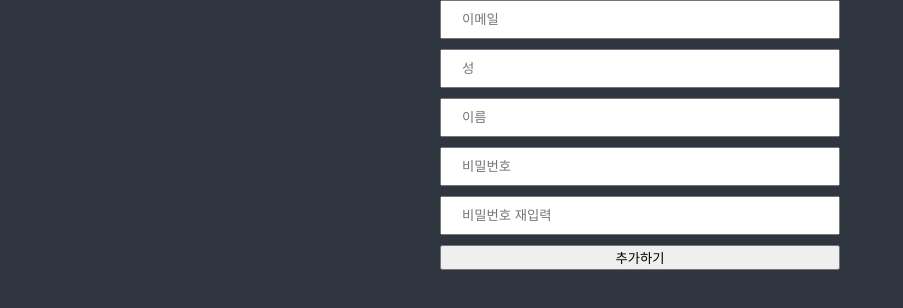
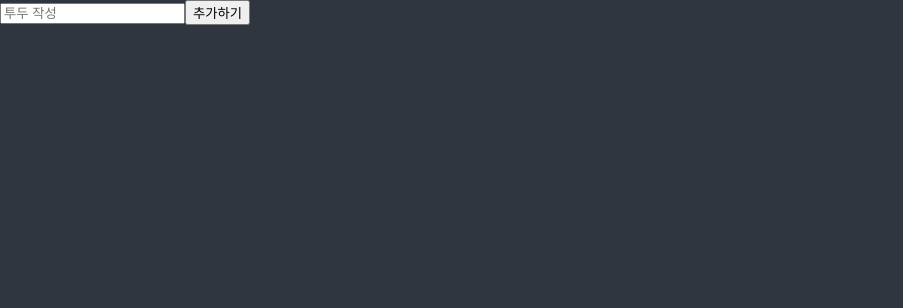
Before and after one commit to mocking-tiger/todo-list, a React (Create React App) app: page / in a window 1280 px wide. Shown: the top 308 px of the page, without its empty margins (0-903 px from the left). Built offline with nearby package versions, Linux system fonts and the light colour scheme; a web font is replaced by a local one.

Commit message:
chore: react-hook-form recap

```diff
--- a/src/ToDoList.tsx
+++ b/src/ToDoList.tsx
@@ -1,138 +1,162 @@
-// import { FormEvent, useState } from "react";
 import { useForm } from "react-hook-form";
-import styled from "styled-components";
 
-interface ISpanMessage {
-  $isMessage?: string;
+interface IForm {
+  toDo: string;
 }
 
-interface IFormData {
-  firstName: string;
-  lastName: string;
-  email: string;
-  password: string;
-  passwordRepeat: string;
-  extraError: string;
-}
+export default function ToDoList() {
+  const { register, handleSubmit, setValue } = useForm<IForm>();
 
-const Div = styled.div`
-  width: 400px;
-  margin: 0 auto;
-`;
-
-const Form = styled.form`
-  display: flex;
-  flex-direction: column;
-  gap: 10px;
-`;
-
-const Input = styled.input`
-  width: 100%;
-  padding: 10px 20px;
-  display: block;
-`;
-
-const Span = styled.span<ISpanMessage>`
-  margin-top: 5px;
-  display: ${(props) => (props.$isMessage === "" ? "none" : "block")};
-`;
-
-// 스타일드 컴포넌트 영역 끝
-
-export default function ToDoList() {
-  const {
-    register,
-    handleSubmit,
-    formState: { errors },
-    setError,
-  } = useForm<IFormData>();
-
-  const onValid = (data: IFormData) => {
-    //console.log(data);
-    if (data.password !== data.passwordRepeat) {
-      setError(
-        "passwordRepeat",
-        { message: "비밀번호가 일치하지 않습니다." },
-        { shouldFocus: true }
-      );
-    }
-    // setError("extraError", { message: "서버에러" });
+  const onSubmit = (data: IForm) => {
+    console.log("add to do", data.toDo);
+    setValue("toDo", "");
   };
 
   return (
-    <Div>
-      <Form onSubmit={handleSubmit(onValid)}>
-        <div>
-          <Input
-            type="email"
-            {...register("email", {
-              required: "이메일을 입력해주세요.",
-              pattern: {
-                value: /^[A-Za-z0-9@.]+$/,
-                message: "이메일은 영문대소문자, 숫자만 가능합니다.",
-              },
-            })}
-            placeholder="이메일"
-          />
-          <Span $isMessage={errors?.email?.message || ""}>
-            {errors?.email?.message}
-          </Span>
-        </div>
-        <div>
-          <Input
-            {...register("firstName", { required: "성을 입력해주세요." })}
-            placeholder="성"
-          />
-          <Span $isMessage={errors?.firstName?.message || ""}>
-            {errors?.firstName?.message}
-          </Span>
-        </div>
-        <div>
-          <Input
-            {...register("lastName", {
-              required: "이름을 입력해주세요.",
-              validate: {
-                noCriminal: (value) =>
-                  value.includes("범죄자")
-                    ? "범죄자는 가입할 수 없습니다."
-                    : true,
-              },
-            })}
-            placeholder="이름"
-          />
-          <Span $isMessage={errors?.lastName?.message || ""}>
-            {errors?.lastName?.message}
-          </Span>
-        </div>
-        <div>
-          <Input
-            {...register("password", {
-              required: "비밀번호를 입력해주세요.",
-              minLength: {
-                value: 6,
-                message: "비밀번호는 여섯글자 이상 입력해주세요.",
-              },
-            })}
-            placeholder="비밀번호"
-          />
-          <Span $isMessage={errors?.password?.message || ""}>
-            {errors?.password?.message}
-          </Span>
-        </div>
-        <div>
-          <Input
-            {...register("passwordRepeat", {
-              required: "비밀번호를 한번 더 입력해주세요.",
-            })}
-            placeholder="비밀번호 재입력"
-          />
-          <Span $isMessage={errors?.passwordRepeat?.message || ""}>
-            {errors?.passwordRepeat?.message}
-          </Span>
-        </div>
+    <div>
+      <form onSubmit={handleSubmit(onSubmit)}>
+        <input
+          {...register("toDo", {
+            required: "To Do를 작성해주세요.",
+          })}
+          placeholder="투두 작성"
+        />
         <button>추가하기</button>
-        <Span>{errors?.extraError?.message}</Span>
-      </Form>
-    </Div>
+      </form>
+    </div>
   );
 }
+
+// interface ISpanMessage {
+//   $isMessage?: string;
+// }
+
+// interface IFormData {
+//   firstName: string;
+//   lastName: string;
+//   email: string;
+//   password: string;
+//   passwordRepeat: string;
+//   extraError: string;
+// }
+
+// const Div = styled.div`
+//   width: 400px;
+//   margin: 0 auto;
+// `;
+
+// const Form = styled.form`
+//   display: flex;
+//   flex-direction: column;
+//   gap: 10px;
+// `;
+
+// const Input = styled.input`
+//   width: 100%;
+//   padding: 10px 20px;
+//   display: block;
+// `;
+
+// const Span = styled.span<ISpanMessage>`
+//   margin-top: 5px;
+//   display: ${(props) => (props.$isMessage === "" ? "none" : "block")};
+// `;
+
+// // 스타일드 컴포넌트 영역 끝
+
+// export default function ToDoList() {
+//   const {
+//     register,
+//     handleSubmit,
+//     formState: { errors },
+//     setError,
+//   } = useForm<IFormData>();
+
+//   const onValid = (data: IFormData) => {
+//     //console.log(data);
+//     if (data.password !== data.passwordRepeat) {
+//       setError(
+//         "passwordRepeat",
+//         { message: "비밀번호가 일치하지 않습니다." },
+//         { shouldFocus: true }
+//       );
+//     }
+//     // setError("extraError", { message: "서버에러" });
+//   };
+//   return (
+//     <Div>
+//       <Form onSubmit={handleSubmit(onValid)}>
+//         <div>
+//           <Input
+//             type="email"
+//             {...register("email", {
+//               required: "이메일을 입력해주세요.",
+//               pattern: {
+//                 value: /^[A-Za-z0-9@.]+$/,
+//                 message: "이메일은 영문대소문자, 숫자만 가능합니다.",
+//               },
+//             })}
+//             placeholder="이메일"
+//           />
+//           <Span $isMessage={errors?.email?.message || ""}>
+//             {errors?.email?.message}
+//           </Span>
+//         </div>
+//         <div>
+//           <Input
+//             {...register("firstName", { required: "성을 입력해주세요." })}
+//             placeholder="성"
+//           />
+//           <Span $isMessage={errors?.firstName?.message || ""}>
+//             {errors?.firstName?.message}
+//           </Span>
+//         </div>
+//         <div>
+//           <Input
+//             {...register("lastName", {
+//               required: "이름을 입력해주세요.",
+//               validate: {
+//                 noCriminal: (value) =>
+//                   value.includes("범죄자")
+//                     ? "범죄자는 가입할 수 없습니다."
+//                     : true,
+//               },
+//             })}
+//             placeholder="이름"
+//           />
+//           <Span $isMessage={errors?.lastName?.message || ""}>
+//             {errors?.lastName?.message}
+//           </Span>
+//         </div>
+//         <div>
+//           <Input
+//             {...register("password", {
+//               required: "비밀번호를 입력해주세요.",
+//               minLength: {
+//                 value: 6,
+//                 message: "비밀번호는 여섯글자 이상 입력해주세요.",
+//               },
+//             })}
+//             placeholder="비밀번호"
+//           />
+//           <Span $isMessage={errors?.password?.message || ""}>
+//             {errors?.password?.message}
+//           </Span>
+//         </div>
+//         <div>
+//           <Input
+//             {...register("passwordRepeat", {
+//               required: "비밀번호를 한번 더 입력해주세요.",
+//             })}
+//             placeholder="비밀번호 재입력"
+//           />
+//           <Span $isMessage={errors?.passwordRepeat?.message || ""}>
+//             {errors?.passwordRepeat?.message}
+//           </Span>
+//         </div>
+//         <button>추가하기</button>
+//         <Span>{errors?.extraError?.message}</Span>
+//       </Form>
+//     </Div>
+//   );
+// }
```
